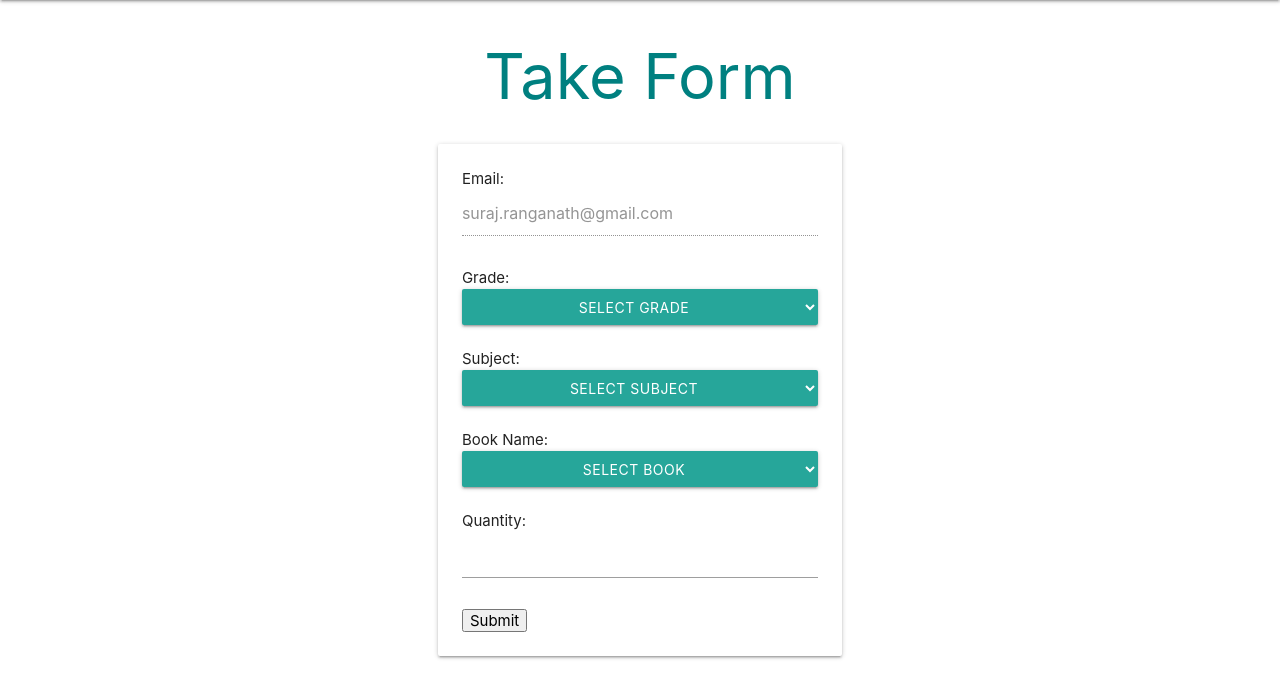
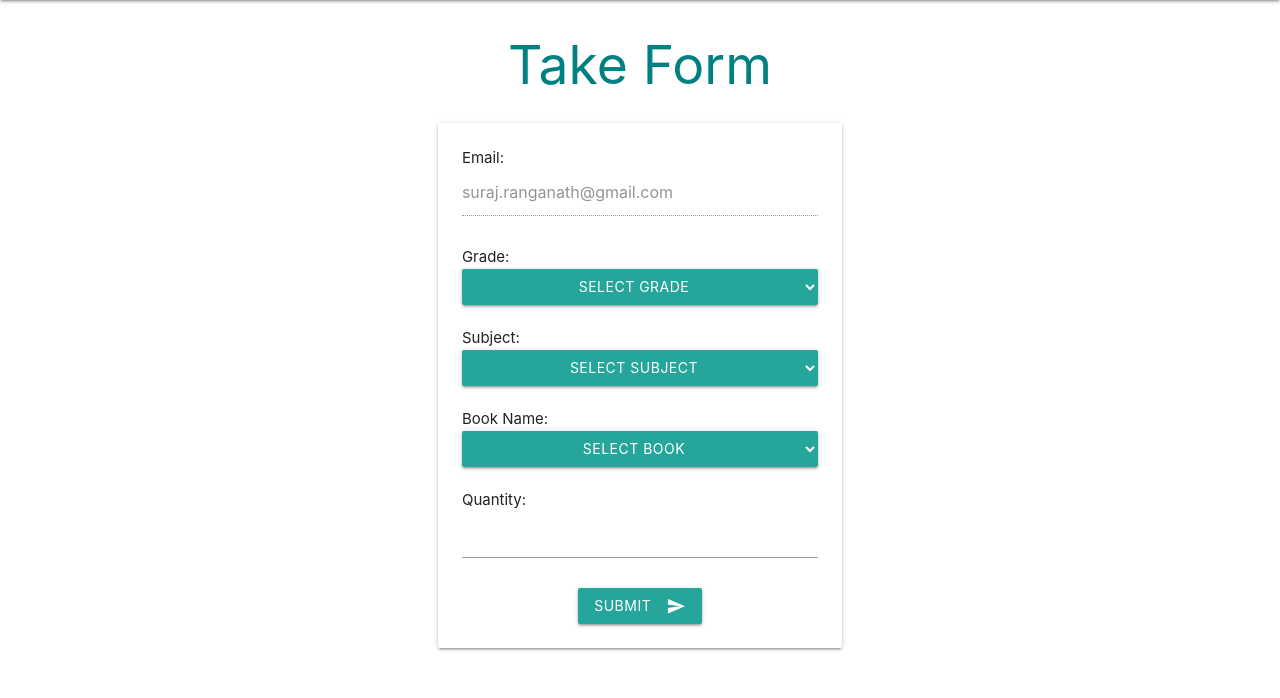
Before and after one commit to suraj-ranganath/OurBookTreeDjango, a Django app: page /take/ in a window 1280 px wide. Shown: the part 64-762 px from the top of the page. Run offline with Django 3.2, Linux system fonts and the light colour scheme; a user stored in the database is signed in; some libraries are stand-ins or nearby versions.

Commit message:
Polished alignment, take form submit not working

```diff
--- a/templates/base.html
+++ b/templates/base.html
@@ -9,6 +9,7 @@
 
    <!-- Compiled and minified CSS -->
    <link rel="stylesheet" href="https://cdnjs.cloudflare.com/ajax/libs/materialize/1.0.0/css/materialize.min.css">
+   <link href="https://fonts.googleapis.com/icon?family=Material+Icons" rel="stylesheet">
    <!-- Compiled and minified JavaScript -->
    <script src="https://cdnjs.cloudflare.com/ajax/libs/materialize/1.0.0/js/materialize.min.js"></script>
    <script src="https://ajax.googleapis.com/ajax/libs/jquery/2.1.1/jquery.min.js"></script>
--- a/templates/home.html
+++ b/templates/home.html
@@ -20,7 +20,8 @@
 </div>
 {% else %}
 <div class="container">
-  <center><h3>You are not logged in</h3></center>
+  <center><h3>You are not logged in</h3><br>
+    <a class="waves-effect waves-light btn" href="{% url 'login' %}" >Login</a></center>
   <!--<a href="{% url 'login' %}">Log In</a>
   <a href="{% url 'signup' %}">Register</a>-->
 </div>
--- a/templates/takeform.html
+++ b/templates/takeform.html
@@ -4,7 +4,7 @@
 
 {% block content %}
 <div class="row" style="padding:0%">
-  <center><h1 style="color:teal">Take Form</h1></center>
+  <center><h2 style="color:teal">Take Form</h2></center>
   <div class="col s4 offset-s4">
     <div class="card">
       <div class="card-content">
@@ -56,7 +56,9 @@ Book Name: <select class='dropdown-trigger btn' name="bookname" id="bookname" re
 Quantity: <input type="number" name="quan" id="quan" required><br><br>
 <!-- {{ book_form.as_p }}
 {{ give_order_form.as_p }} -->
-    <input type='submit' value='Submit' name="Submit" action="#"/>
+<center><button class="btn waves-effect waves-light" type="submit" name="action">Submit
+  <i class="material-icons right">send</i>
+</button></center>
 
 
 </form>
```
Also changed, not shown: templates/giveform.html (+5 -2 lines).
